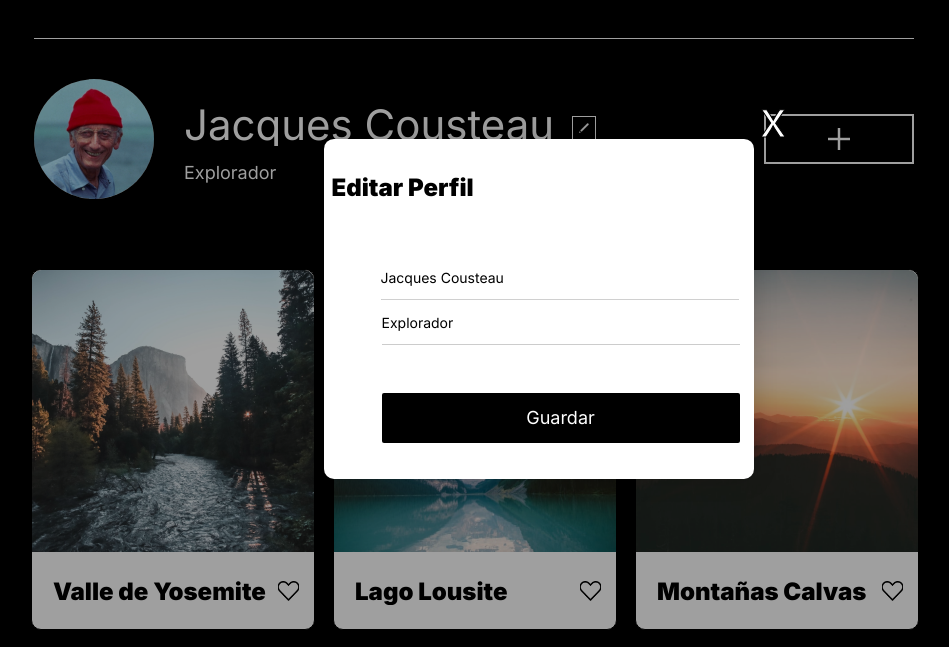
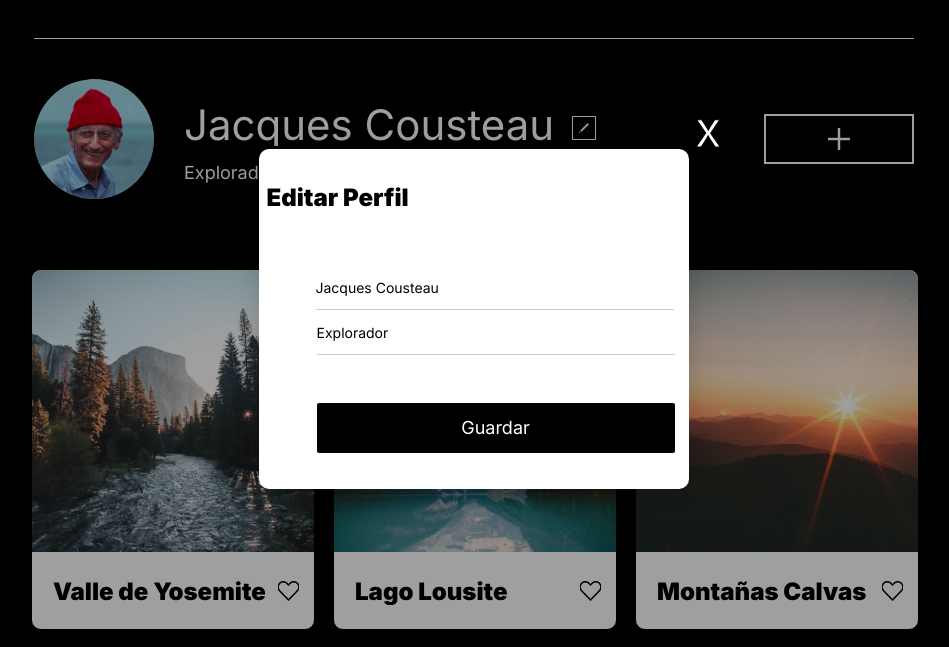
Before and after one commit to oyukidavila/web_project_around, a plain HTML site: page index.html in a window 1280 px wide. Both pictures are taken after a click on the button 750 px from the left and 209 px from the top of the page. Shown: the part 81-728 px from the top of the page, without its empty margins (166-1115 px from the left). Drawn offline with nearby package versions, Linux system fonts and the light colour scheme.

Commit message:
ActCenterPopUp

```diff
--- a/blocks/popup.css
+++ b/blocks/popup.css
@@ -4,10 +4,21 @@
 }
 
 .popup {
-  position: fixed;
+  /* position: fixed;
   top: 50%;
   left: 50%;
   transform: translate(-50%, -50%);
+  background-color: transparent;
+  border: none;
+  padding: 40px;
+ max-width: 430px;
+  width: 100%;
+*/
+  /*display: flex;*/
+  position: fixed;
+  flex-direction: column;
+  justify-content: center;
+  align-items: center;
   background-color: transparent;
   border: none;
   padding: 40px;
```
